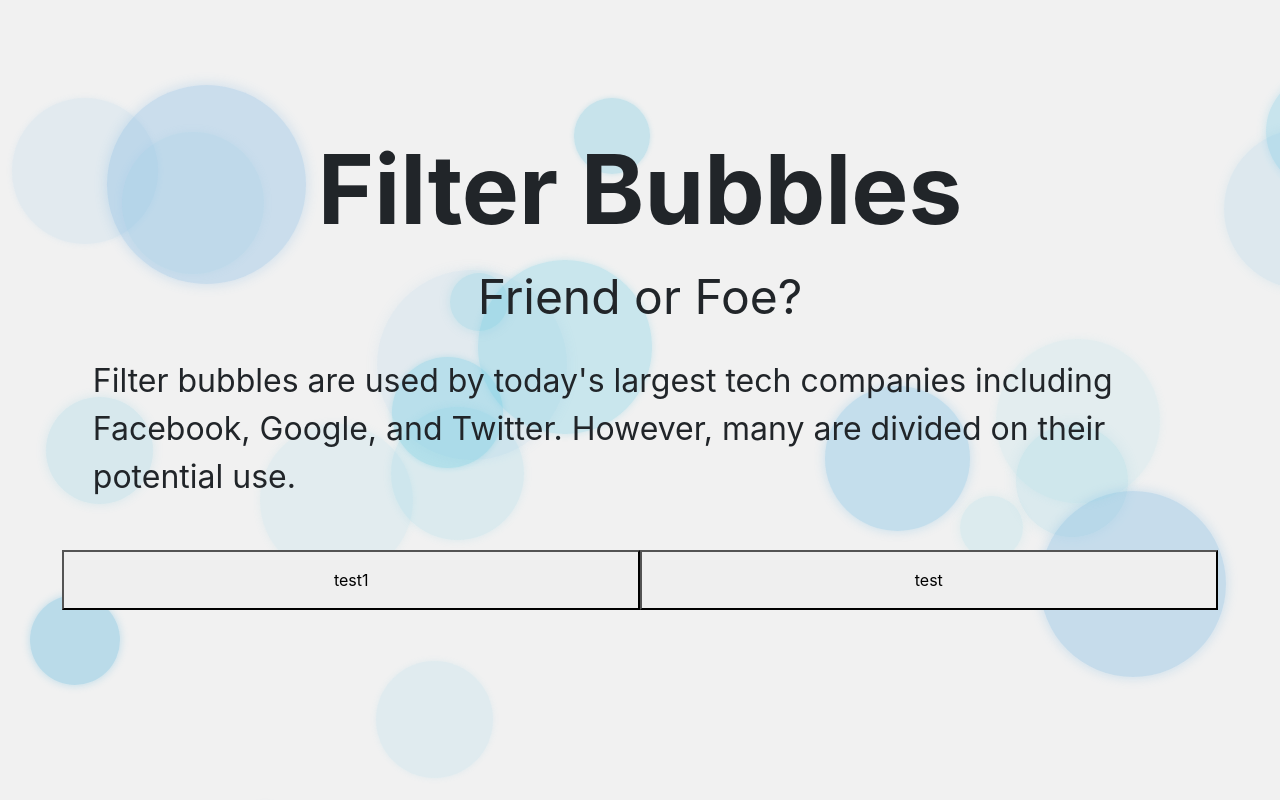
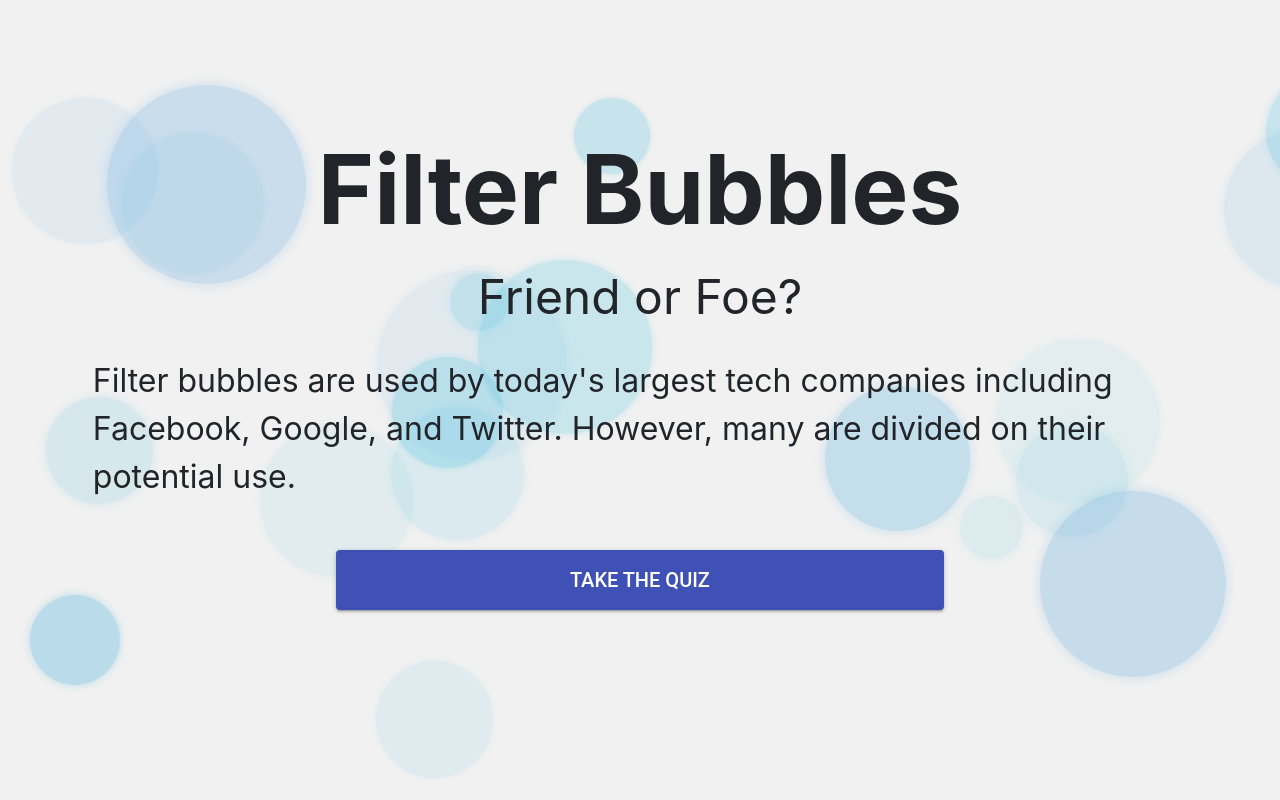
Before and after one commit to Chris-Perkins/ENC4416-Filter-Bubbles-Creating-Community, a React app: page / in a window 1280 px wide. Built offline with nearby package versions, Linux system fonts and the light colour scheme.

Commit message:
Remove Test Buttons, add Material Button

```diff
--- a/src/components/HomeButtons.tsx
+++ /dev/null
@@ -1,30 +0,0 @@
-import * as React from "react";
-
-const buttonContainerStyle = {
-    textAlign: "center" as "center",
-    marginLeft: "2.5%",
-    marginRight: "2.5%",
-    marginTop: "4.0%",
-    height: "7.5vh"
-};
-
-const individualButtonStyle = {
-    width: "50%",
-    height: "100%",
-    padding: "0%"
-};
-
-export class HomeButtons extends React.Component {
-    render() {
-        return (
-            <div style={buttonContainerStyle}>
-                <button style={individualButtonStyle}>
-                    test1
-                </button>
-                <button style={individualButtonStyle}>
-                    test
-                </button>
-            </div>
-        );
-    }
-}
--- /dev/null
+++ b/src/components/QuizButtonContainer.tsx
@@ -0,0 +1,29 @@
+import * as React from "react";
+import Button from "@material-ui/core/Button";
+
+const buttonContainerStyle = {
+    textAlign: "center" as "center",
+    marginLeft: "25%",
+    marginRight: "25%",
+    marginTop: "4.0%",
+    height: "7.5vh"
+};
+
+const individualButtonStyle = {
+    width: "100%",
+    height: "100%",
+    padding: "0%",
+    fontSize: "2.5vh"
+};
+
+export class QuizButtonContainer extends React.Component {
+    render() {
+        return (
+            <div style={buttonContainerStyle}>
+                <Button style={individualButtonStyle} variant="contained" color="primary">
+                    Take The Quiz
+                </Button>
+            </div>
+        );
+    }
+}
--- a/src/components/home.tsx
+++ b/src/components/home.tsx
@@ -1,6 +1,6 @@
 import * as React from "react";
 import { InfoBlock } from "./InfoBlock";
-import { HomeButtons } from "./HomeButtons";
+import { QuizButtonContainer } from "./QuizButtonContainer";
 
 const pageStyle = {
     marginTop:"2.5%",
@@ -16,7 +16,7 @@ export class Home extends React.Component {
         return (
             <div style={pageStyle}>
                 <InfoBlock />
-                <HomeButtons />
+                <QuizButtonContainer />
             </div>
         );
     }
```
